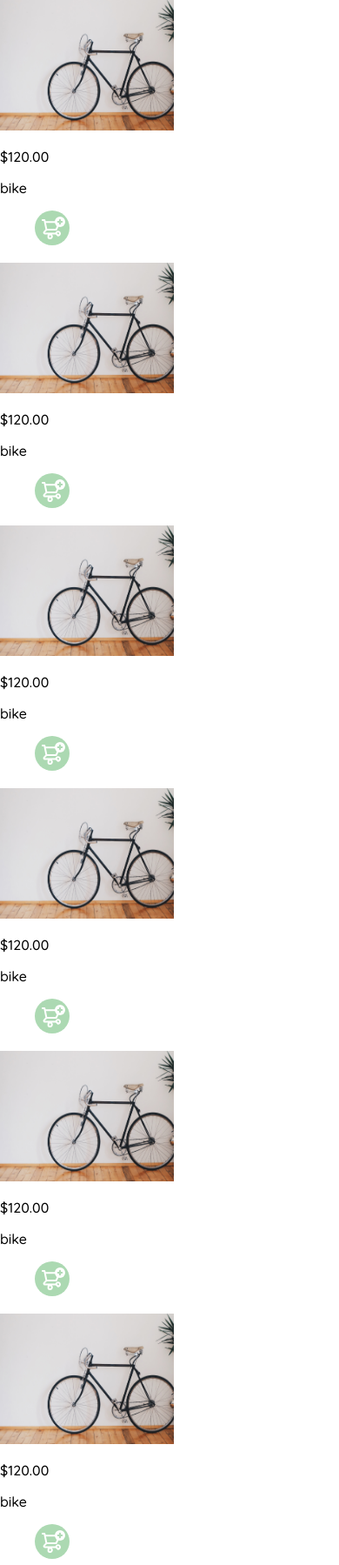
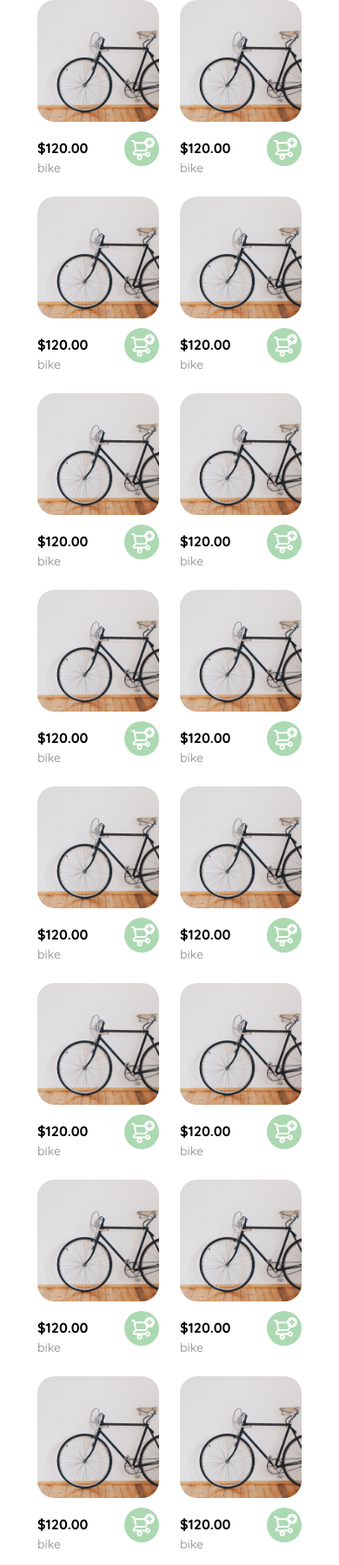
Before and after one commit to manuel-lo/curso-practico-frontend, a plain HTML site: page home.html in a window 390 px wide. Shown: the top 1799 px of the page at 87% size. Drawn offline with Linux system fonts and the light colour scheme.

Commit message:
se estilizaron las cards (clase 12)

```diff
--- a/home.html
+++ b/home.html
@@ -7,7 +7,7 @@
   <link rel="preconnect" href="https://fonts.googleapis.com">
   <link rel="preconnect" href="https://fonts.gstatic.com" crossorigin>
   <link href="https://fonts.googleapis.com/css2?family=Quicksand:wght@300;500;700&display=swap" rel="stylesheet">
-  <title>Create a new password</title>
+  <title>Home</title>
   <style>
 
     :root{ /*para crear variables*/
@@ -25,10 +25,60 @@
       margin: 0;
       font-family: 'Quicksand', sans-serif;
     }
+    .cards-container{
+      display: grid;
+      grid-template-columns: repeat(auto-fill,240px); /*auto-fill es para que se llenen solitas las columnas que quepan en pantalla
+      y si ta no caben, entonces se pasan a otra fila*/
+      gap: 24px;
+      place-content: center;
+    }
+    .product-card{
+      width: 240px;
+    }
+    .product-info{
+      display: flex;
+      justify-content: space-between;
+      align-items: center;
+    }
+    .product-info div p:nth-child(1){
+      font-weight: bold;
+      font-size: var(--md);
+      margin-top: 16px;
+      margin-bottom: 4px;
+    }
+
+    .product-info div p:nth-child(2){
+      font-size: var(--sm);
+      margin-top: 0px;
+      margin-bottom: 0px;
+      color: var(--very-light-pink);
+    }
+
+    .product-info figure{
+      margin: 0;
+    }
+    .product-img{
+      width: 240px;
+      height: 240px;
+      border-radius: 20px;
+      object-fit: cover;
+    }
+    @media (max-width: 640px) {
+      .cards-container{
+        display: grid;
+        grid-template-columns: repeat(auto-fill,140px);
+        gap: 24px;
+      }
+
+      .product-card{
+        width: 140px;
+      }
 
       .product-img{
-      width: 200px;
-      height: 150px;
+        width: 140px;
+        height: 140px;
+      }
+
     }
 
   </style>
@@ -40,276 +90,256 @@
   <div class="cards-container">
     <div class="product-card">
       <img src="assets/images/pexels-pixabay-276517.jpg" alt="" class="product-img">
+      <div class="product-info">
+
         <div>
           <p>$120.00</p>
           <p>bike</p>
         </div>
-
         <figure>
           <img src="assets/icons/bt_add_to_cart.svg" alt="add to cart">
         </figure>
-
+      </div>
     </div>
 
     <div class="product-card">
       <img src="assets/images/pexels-pixabay-276517.jpg" alt="" class="product-img">
+      <div class="product-info">
+
         <div>
           <p>$120.00</p>
           <p>bike</p>
         </div>
-
         <figure>
           <img src="assets/icons/bt_add_to_cart.svg" alt="add to cart">
         </figure>
-
+      </div>
     </div>
 
     <div class="product-card">
       <img src="assets/images/pexels-pixabay-276517.jpg" alt="" class="product-img">
+      <div class="product-info">
+
         <div>
           <p>$120.00</p>
           <p>bike</p>
         </div>
-
         <figure>
           <img src="assets/icons/bt_add_to_cart.svg" alt="add to cart">
         </figure>
-
+      </div>
     </div>
 
     <div class="product-card">
       <img src="assets/images/pexels-pixabay-276517.jpg" alt="" class="product-img">
+      <div class="product-info">
+
         <div>
           <p>$120.00</p>
           <p>bike</p>
         </div>
-
         <figure>
           <img src="assets/icons/bt_add_to_cart.svg" alt="add to cart">
         </figure>
-
+      </div>
     </div>
 
     <div class="product-card">
       <img src="assets/images/pexels-pixabay-276517.jpg" alt="" class="product-img">
+      <div class="product-info">
+
         <div>
           <p>$120.00</p>
           <p>bike</p>
         </div>
-
         <figure>
           <img src="assets/icons/bt_add_to_cart.svg" alt="add to cart">
         </figure>
-
+      </div>
     </div>
 
     <div class="product-card">
       <img src="assets/images/pexels-pixabay-276517.jpg" alt="" class="product-img">
+      <div class="product-info">
+
         <div>
           <p>$120.00</p>
           <p>bike</p>
         </div>
-
         <figure>
           <img src="assets/icons/bt_add_to_cart.svg" alt="add to cart">
         </figure>
-
+      </div>
     </div>
 
     <div class="product-card">
       <img src="assets/images/pexels-pixabay-276517.jpg" alt="" class="product-img">
+      <div class="product-info">
+
         <div>
           <p>$120.00</p>
           <p>bike</p>
         </div>
-
         <figure>
           <img src="assets/icons/bt_add_to_cart.svg" alt="add to cart">
         </figure>
-
+      </div>
     </div>
 
     <div class="product-card">
       <img src="assets/images/pexels-pixabay-276517.jpg" alt="" class="product-img">
+      <div class="product-info">
+
         <div>
           <p>$120.00</p>
           <p>bike</p>
         </div>
-
         <figure>
           <img src="assets/icons/bt_add_to_cart.svg" alt="add to cart">
         </figure>
-
+      </div>
     </div>
 
     <div class="product-card">
       <img src="assets/images/pexels-pixabay-276517.jpg" alt="" class="product-img">
+      <div class="product-info">
+
         <div>
           <p>$120.00</p>
           <p>bike</p>
         </div>
-
         <figure>
           <img src="assets/icons/bt_add_to_cart.svg" alt="add to cart">
         </figure>
-
+      </div>
     </div>
 
     <div class="product-card">
       <img src="assets/images/pexels-pixabay-276517.jpg" alt="" class="product-img">
+      <div class="product-info">
+
         <div>
           <p>$120.00</p>
           <p>bike</p>
         </div>
-
         <figure>
           <img src="assets/icons/bt_add_to_cart.svg" alt="add to cart">
         </figure>
-
+      </div>
     </div>
 
     <div class="product-card">
       <img src="assets/images/pexels-pixabay-276517.jpg" alt="" class="product-img">
+      <div class="product-info">
+
         <div>
           <p>$120.00</p>
           <p>bike</p>
         </div>
-
         <figure>
           <img src="assets/icons/bt_add_to_cart.svg" alt="add to cart">
         </figure>
-
+      </div>
     </div>
 
     <div class="product-card">
       <img src="assets/images/pexels-pixabay-276517.jpg" alt="" class="product-img">
+      <div class="product-info">
+
         <div>
           <p>$120.00</p>
           <p>bike</p>
         </div>
-
         <figure>
           <img src="assets/icons/bt_add_to_cart.svg" alt="add to cart">
         </figure>
-
+      </div>
     </div>
 
     <div class="product-card">
       <img src="assets/images/pexels-pixabay-276517.jpg" alt="" class="product-img">
+      <div class="product-info">
+
         <div>
           <p>$120.00</p>
           <p>bike</p>
         </div>
-
         <figure>
           <img src="assets/icons/bt_add_to_cart.svg" alt="add to cart">
         </figure>
-
+      </div>
     </div>
 
     <div class="product-card">
       <img src="assets/images/pexels-pixabay-276517.jpg" alt="" class="product-img">
+      <div class="product-info">
+
         <div>
           <p>$120.00</p>
           <p>bike</p>
         </div>
-
         <figure>
           <img src="assets/icons/bt_add_to_cart.svg" alt="add to cart">
         </figure>
-
+      </div>
     </div>
 
     <div class="product-card">
       <img src="assets/images/pexels-pixabay-276517.jpg" alt="" class="product-img">
+      <div class="product-info">
+
         <div>
           <p>$120.00</p>
           <p>bike</p>
         </div>
-
         <figure>
           <img src="assets/icons/bt_add_to_cart.svg" alt="add to cart">
         </figure>
-
+      </div>
     </div>
 
     <div class="product-card">
       <img src="assets/images/pexels-pixabay-276517.jpg" alt="" class="product-img">
+      <div class="product-info">
+
         <div>
           <p>$120.00</p>
           <p>bike</p>
         </div>
-
         <figure>
           <img src="assets/icons/bt_add_to_cart.svg" alt="add to cart">
         </figure>
-
+      </div>
     </div>
 
     <div class="product-card">
       <img src="assets/images/pexels-pixabay-276517.jpg" alt="" class="product-img">
+      <div class="product-info">
+
         <div>
           <p>$120.00</p>
           <p>bike</p>
         </div>
-
         <figure>
           <img src="assets/icons/bt_add_to_cart.svg" alt="add to cart">
         </figure>
-
+      </div>
     </div>
 
     <div class="product-card">
       <img src="assets/images/pexels-pixabay-276517.jpg" alt="" class="product-img">
+      <div class="product-info">
+
         <div>
           <p>$120.00</p>
           <p>bike</p>
         </div>
-
         <figure>
           <img src="assets/icons/bt_add_to_cart.svg" alt="add to cart">
         </figure>
-
+      </div>
     </div>
 
-    <div class="product-card">
-      <img src="assets/images/pexels-pixabay-276517.jpg" alt="" class="product-img">
-      <div>
-        <p>$120.00</p>
-        <p>bike</p>
-      </div>
-
-      <figure>
-        <img src="assets/icons/bt_add_to_cart.svg" alt="add to cart">
-      </figure>
-
-    </div>
-
-    <div class="product-card">
-      <img src="assets/images/pexels-pixabay-276517.jpg" alt="" class="product-img">
-      <div>
-        <p>$120.00</p>
-        <p>bike</p>
-      </div>
-
-      <figure>
-        <img src="assets/icons/bt_add_to_cart.svg" alt="add to cart">
-      </figure>
-
-    </div>
-
-    <div class="product-card">
-      <img src="assets/images/pexels-pixabay-276517.jpg" alt="" class="product-img">
-      <div>
-        <p>$120.00</p>
-        <p>bike</p>
-      </div>
-
-      <figure>
-        <img src="assets/icons/bt_add_to_cart.svg" alt="add to cart">
-      </figure>
-
-    </div>
   </div>
 
 </section>
```
Lines whose indentation alone changed are shown as unchanged.
